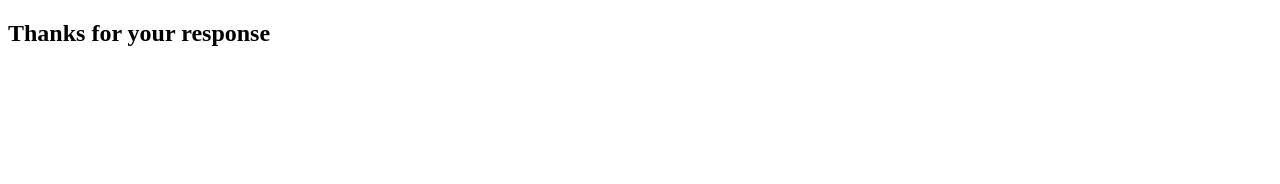
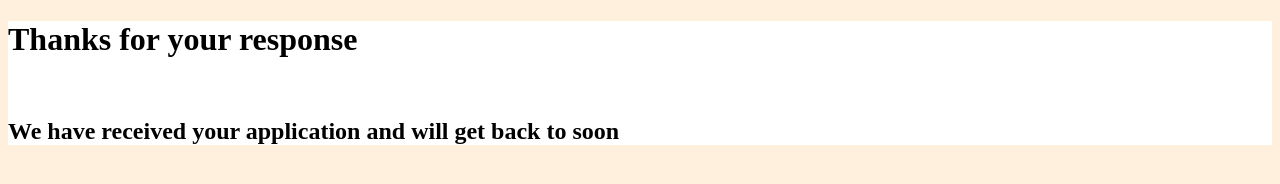
Before and after one commit to A-lpha18/form, a plain HTML site: page submit.html in a window 1280 px wide. Drawn offline with Linux system fonts and the light colour scheme.

Commit message:
added index.html

```diff
--- a/stylesubmit.css
+++ b/stylesubmit.css
@@ -0,0 +1,10 @@
+img{
+    border: 0px;
+}
+
+html{
+    background-color: rgb(255, 239, 220);
+}
+body{
+    background-color: white;
+}
--- a/submit.html
+++ b/submit.html
@@ -7,6 +7,8 @@
     <link rel="stylesheet" href="./stylesubmit.css">
 </head>
 <body>
-    <h2>Thanks for your response</h2>
+    <h1>Thanks for your response</h1>
+    <br>
+    <h2>We have received your application and will get back to soon</h2>
 </body>
 </html>
```
